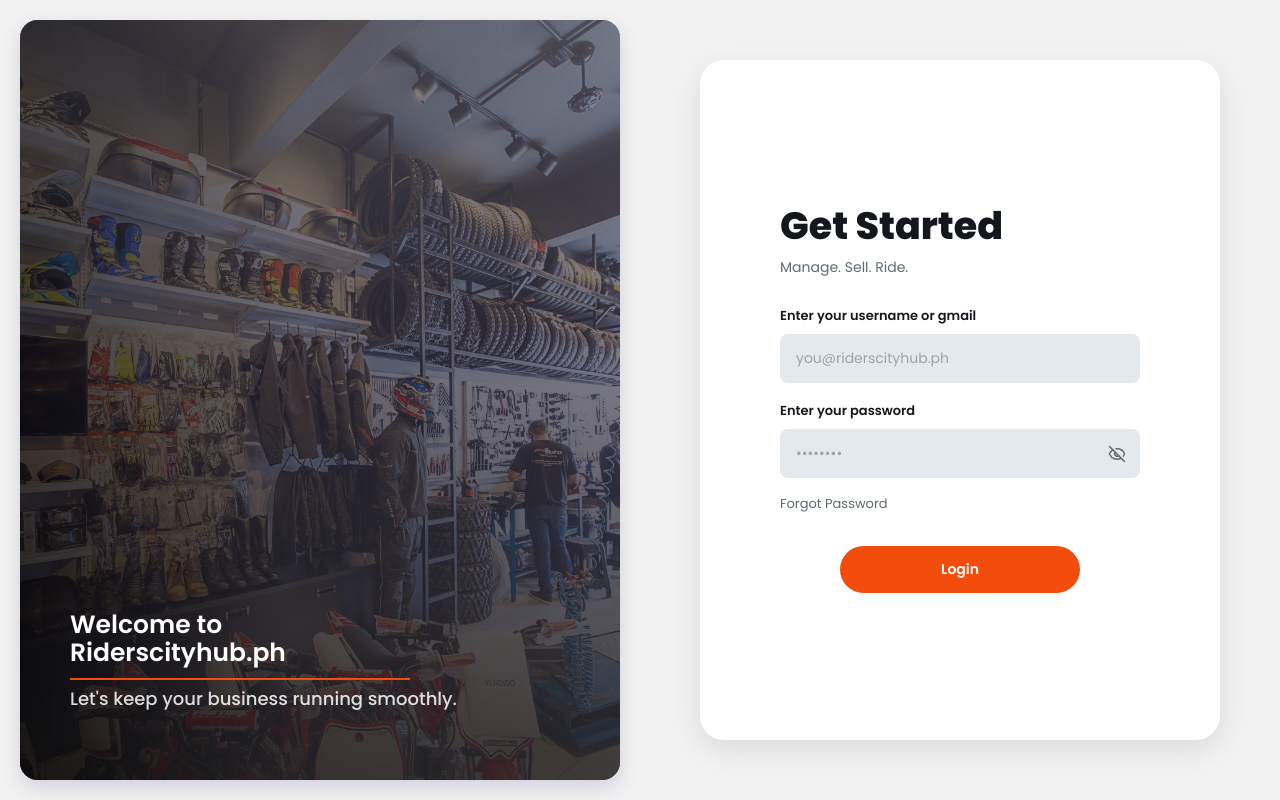
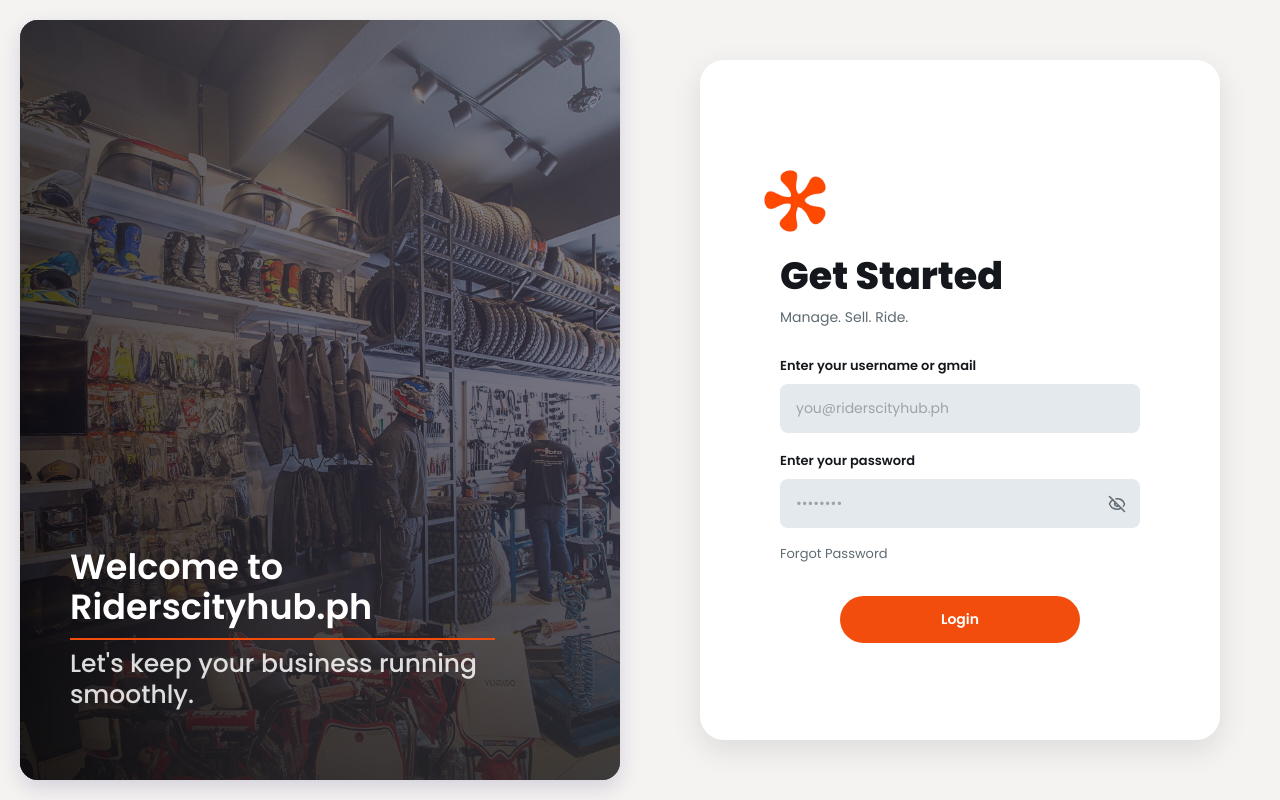
Before and after one commit to 4wasterr/Riderscityhub.ph, a React app in the folder frontend/: page / in a window 1280 px wide. Built offline with nearby package versions, Linux system fonts and the light colour scheme; the HTML template or start-up script is replaced by a standard one.

Commit message:
polishing again

```diff
--- a/frontend/src/pages/login.css
+++ b/frontend/src/pages/login.css
@@ -54,7 +54,7 @@
 
     overflow: hidden;
 
-    background: #f2f2f2;
+    background: #f4f3f1;
 
     border-radius: 0;
 
@@ -174,7 +174,7 @@
 
     margin: 4px 0 0;
 
-    font-size: 25px;
+    font-size: 35px;
 
     line-height: 1.15;
 
@@ -185,8 +185,8 @@
 
 
 .visual-rule {
-    width: 340px;
-    height: 1.5px;
+    width: 425px;
+    height: 2px;
 
     margin: 10px 0 8px;
 
@@ -197,7 +197,7 @@
 .visual-copy p {
     margin: 0;
 
-    font-size: 18px;
+    font-size: 25px;
 
     line-height: 1.25;
 
@@ -244,6 +244,22 @@
 .login-form-side > * {
     width: 100%;
     max-width: 360px;
+}
+
+
+/* ================================
+   LOGIN LOGO
+================================ */
+
+.login-logo {
+    align-self: flex-start;
+
+    width: 88px;
+    height: 88px;
+
+    margin-bottom: 12px;
+
+    object-fit: contain;
 }
 
 
@@ -471,12 +487,18 @@
 
     transition:
         background-color 160ms ease,
+        box-shadow 160ms ease,
         transform 120ms ease;
 }
 
 
 .submit-button:hover {
     background: var(--login-accent-dark);
+
+    box-shadow: 0 0 0 4px rgba(242, 77, 13, 0.2),
+        0 8px 18px rgba(242, 77, 13, 0.28);
+
+    transform: translateY(-2px);
 }
 
 
--- a/frontend/src/pages/login.jsx
+++ b/frontend/src/pages/login.jsx
@@ -38,6 +38,11 @@ function Login() {
         </div>
 
         <div className="login-form-side">
+          <img
+            className="login-logo"
+            src="Images/f0ac9f40cf82f0aee7252a575074eec5-Photoroom.png"
+            alt="Riders City Hub logo"
+          />
           <div className="login-heading">
             <h1 id="login-title">Get Started</h1>
             <p>Manage. Sell. Ride.</p>
```
Also changed, not shown: frontend/Images/f0ac9f40cf82f0aee7252a575074eec5-Photoroom.png (added), 1 other file (tests, documents, lock files or other folders).
